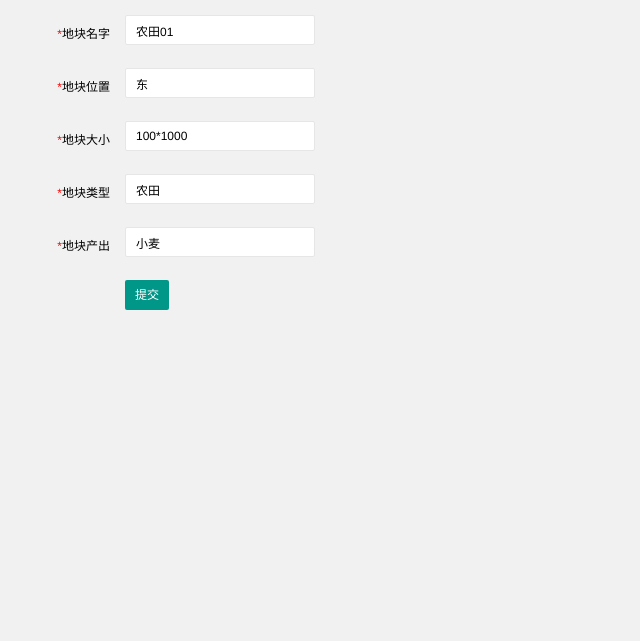
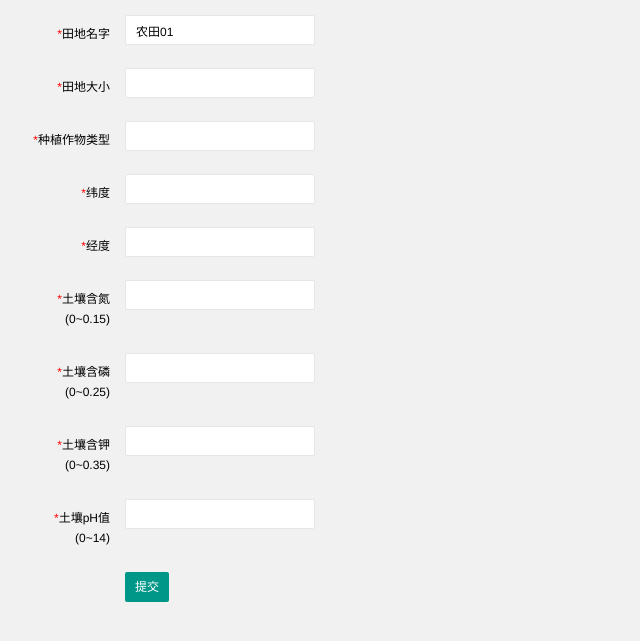
Before and after one commit to gwh12138/MyGO, a Flask app: template templates/field_change.html in a window 1280 px wide. Shown: the top 641 px of the page, without its empty margins (0-640 px from the left). Run offline with Flask 3, Linux system fonts and the light colour scheme; data comes from the database, SQL or seed files in the repository; the template is opened without the code that fills it: most values are stand-ins (such as "Sample title", 1, 10 or a date in 2020); some libraries are stand-ins or nearby versions.

Commit message:
限制输入长度

```diff
--- a/templates/field_change.html
+++ b/templates/field_change.html
@@ -3,7 +3,7 @@
 
     <head>
         <meta charset="UTF-8">
-        <title>欢迎页面-X-admin2.2</title>
+        <title>MyGO2.0</title>
         <meta name="renderer" content="webkit">
         <meta http-equiv="X-UA-Compatible" content="IE=edge,chrome=1">
         <meta name="viewport" content="width=device-width,user-scalable=yes, minimum-scale=0.4, initial-scale=0.8,target-densitydpi=low-dpi" />
@@ -23,33 +23,57 @@
                 <form class="layui-form">
                     <div class="layui-form-item">
                         <label for="field_name" class="layui-form-label">
-                            <span class="x-red">*</span>地块名字</label>
+                            <span class="x-red">*</span>田地名字</label>
                         <div class="layui-input-inline">
                             <input type="text" id="field_name" name="field_name" required="" lay-verify="required" autocomplete="off" class="layui-input"></div>
                     </div>
                     <div class="layui-form-item">
-                        <label for="field_pos" class="layui-form-label">
-                            <span class="x-red">*</span>地块位置</label>
+                        <label for="size" class="layui-form-label">
+                            <span class="x-red">*</span>田地大小</label>
                         <div class="layui-input-inline">
-                            <input type="text" id="field_pos" name="field_pos" required="" lay-verify="required" autocomplete="off" class="layui-input"></div>
+                            <input type="number" id="size" name="size" required="" lay-verify="required" autocomplete="off" class="layui-input"></div>
                     </div>
                     <div class="layui-form-item">
-                        <label for="size" class="layui-form-label">
-                            <span class="x-red">*</span>地块大小</label>
+                        <label for="crop_class" class="layui-form-label">
+                            <span class="x-red">*</span>种植作物类型</label>
                         <div class="layui-input-inline">
-                            <input type="text" id="size" name="size" required="" lay-verify="required" autocomplete="off" class="layui-input"></div>
+                            <input type="text" id="crop_class" name="crop_class" required="" lay-verify="required" autocomplete="off" class="layui-input"></div>
                     </div>
                     <div class="layui-form-item">
-                        <label for="field_class" class="layui-form-label">
-                            <span class="x-red">*</span>地块类型</label>
+                        <label for="latitude" class="layui-form-label">
+                            <span class="x-red">*</span>纬度</label>
                         <div class="layui-input-inline">
-                            <input type="text" id="field_class" name="field_class" required="" lay-verify="required" autocomplete="off" class="layui-input"></div>
+                           <input type="number" id="latitude" name="latitude" required="" lay-verify="required" autocomplete="off" class="layui-input"></div>
                     </div>
                     <div class="layui-form-item">
-                        <label for="field_outcome" class="layui-form-label">
-                            <span class="x-red">*</span>地块产出</label>
+                        <label for="longitude" class="layui-form-label">
+                            <span class="x-red">*</span>经度</label>
                         <div class="layui-input-inline">
-                            <input type="text" id="field_outcome" name="field_outcome" required="" lay-verify="required" autocomplete="off" class="layui-input"></div>
+                            <input type="number" id="longitude" name="longitude" required="" lay-verify="required" autocomplete="off" class="layui-input"></div>
+                    </div>
+                    <div class="layui-form-item">
+                        <label for="N" class="layui-form-label">
+                            <span class="x-red">*</span>土壤含氮(0~0.15)</label>
+                        <div class="layui-input-inline">
+                            <input type="number" step="0.01" oninput="if(value < 0)value = 0;if(value > 0.15)value = 0.15" id="N" name="N" required="" lay-verify="required" autocomplete="off" class="layui-input"></div>
+                    </div>
+                    <div class="layui-form-item">
+                        <label for="P" class="layui-form-label">
+                            <span class="x-red">*</span>土壤含磷(0~0.25)</label>
+                        <div class="layui-input-inline">
+                            <input type="number" step="0.01" oninput="if(value < 0)value = 0;if(value > 0.25)value = 0.25" id="P" name="P" required="" lay-verify="required" autocomplete="off" class="layui-input"></div>
+                    </div>
+                    <div class="layui-form-item">
+                        <label for="K" class="layui-form-label">
+                            <span class="x-red">*</span>土壤含钾(0~0.35)</label>
+                        <div class="layui-input-inline">
+                            <input type="number" step="0.01" oninput="if(value < 0)value = 0;if(value > 0.35)value = 0.35" id="K" name="K" required="" lay-verify="required" autocomplete="off" class="layui-input"></div>
+                    </div>
+                    <div class="layui-form-item">
+                        <label for="pH" class="layui-form-label">
+                            <span class="x-red">*</span>土壤pH值(0~14)</label>
+                        <div class="layui-input-inline">
+                            <input type="number" oninput="if(value < 0)value = 0;if(value > 14)value = 14" id="pH" name="pH" required="" lay-verify="required" autocomplete="off" class="layui-input"></div>
                     </div>
 
         <div class="layui-form-item">
@@ -75,10 +99,13 @@
                     data = data.field_list[0];
                     // 填充表单
                     document.getElementById('field_name').value = data.field_name || '';
-                    document.getElementById('field_pos').value = data.field_pos || '';
-                    document.getElementById('size').value = data.field_size || '';
-                    document.getElementById('field_class').value = data.field_class || '';
-                    document.getElementById('field_outcome').value = data.field_outcome || '';
+                    document.getElementById('size').value = data.size || '';
+                    document.getElementById('latitude').value = data.latitude || '';
+                    document.getElementById('longitude').value = data.longitude || '';
+                    document.getElementById('N').value = data.N || '';
+                    document.getElementById('P').value = data.P || '';
+                    document.getElementById('K').value = data.K || '';
+                    document.getElementById('pH').value = data.pH || '';
                 })
                 .catch(function(error) {
                     layer.msg('获取目标数据失败', {icon: 5});
@@ -93,14 +120,18 @@
                 var formData = {
                     field_id: fieldId,
                     field_name: document.getElementById('field_name').value,
-                    field_pos: document.getElementById('field_pos').value,
-                    field_size: document.getElementById('size').value,
-                    field_class: document.getElementById('field_class').value,
-                    field_outcome: document.getElementById('field_outcome').value
+                    size: document.getElementById('size').value,
+                    crop_class: document.getElementById('crop_class').value,
+                    latitude: document.getElementById('latitude').value,
+                    longitude: document.getElementById('longitude').value,
+                    N: document.getElementById('N').value,
+                    P: document.getElementById('P').value,
+                    K: document.getElementById('K').value,
+                    pH: document.getElementById('pH').value,
                 };
 
                 // 发送数据到后端进行更新
-                fetch('./change_field', {
+                fetch('./change_field?user_id=' + {{user_id}} + '&role=' + {{role}}, {
                     method: 'POST',
                     headers: {
                         'Content-Type': 'application/json',
--- a/templates/login.html
+++ b/templates/login.html
@@ -244,7 +244,7 @@
         <form action="#" class="form" id="form1">
             <h2 class="form__title">注册</h2>
             <input type="number" placeholder="用户名" class="input" id="User_UP"/>
-            <input type="password" placeholder="密码" class="input" id="Password_UP"/>
+            <input type="password" placeholder="密码（不超过20个字符）" class="input" id="Password_UP" maxlength="20"/>
             <button class="btn" id="sign_UP">注册</button>
         </form>
     </div>
```
Also changed, not shown: templates/field.html (+5 -5 lines), templates/field_add.html (+11 -11 lines).
